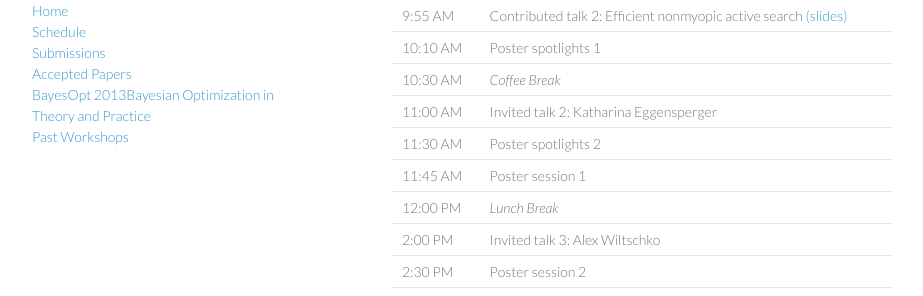
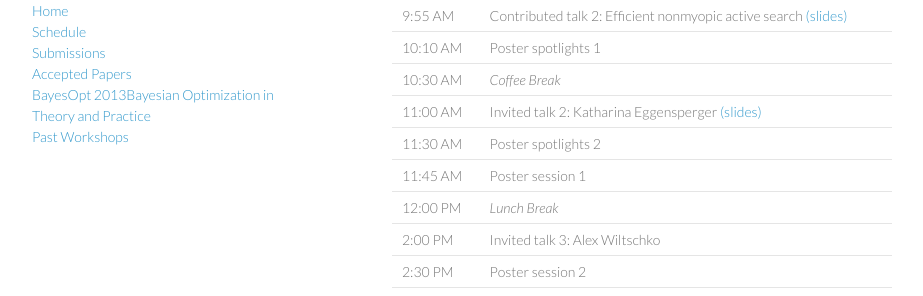
Before and after one commit to bayesopt/bayesopt.github.io, a Jekyll site: the page built from schedule.md, in a window 1280 px wide and 900 px high. Shown: the part 276-572 px from the top of the window, without its empty margins (178-1101 px from the left). Built offline with Jekyll 4.4.1, drawn with Linux system fonts in a browser that asks for light colours.

Commit message:
slides katharina

```diff
--- a/schedule.md
+++ b/schedule.md
@@ -17,7 +17,7 @@ Saturday 10 December, 2016
 |  9:55 AM | Contributed talk 2: Efficient nonmyopic active search [(slides)](/slides/2016/ContributedGarnett.pdf)
 | 10:10 AM | Poster spotlights 1
 | 10:30 AM | *Coffee Break*
-| 11:00 AM | Invited talk 2: Katharina Eggensperger
+| 11:00 AM | Invited talk 2: Katharina Eggensperger [(slides)](/slides/2016/InvitedEggensperger.pdf)
 | 11:30 AM | Poster spotlights 2
 | 11:45 AM | Poster session 1
 | 12:00 PM | *Lunch Break*
@@ -87,3 +87,5 @@ Then I discuss new work that proposes a novel non-homogeneous covariance functio
 **Title:** Benchmarking Beyond Branin
 
 **Abstract:** Bayesian optimization has evolved to deal with problems beyond typical black box optimization. Recent approaches handle high dimensional problems, exploit cheap approximations of very costly problems, and optimize across a set of tasks. Tracking progress in this constantly evolving area of research requires thorough empirical evaluations. In this talk I will give an overview of possibilities to assess the performance of our methods, including a new class of surrogate benchmark problems which enable efficient and realistic comparisons.
+
+[(slides)](/slides/2016/InvitedEggensperger.pdf)
```
Also changed, not shown: 1 other file.
